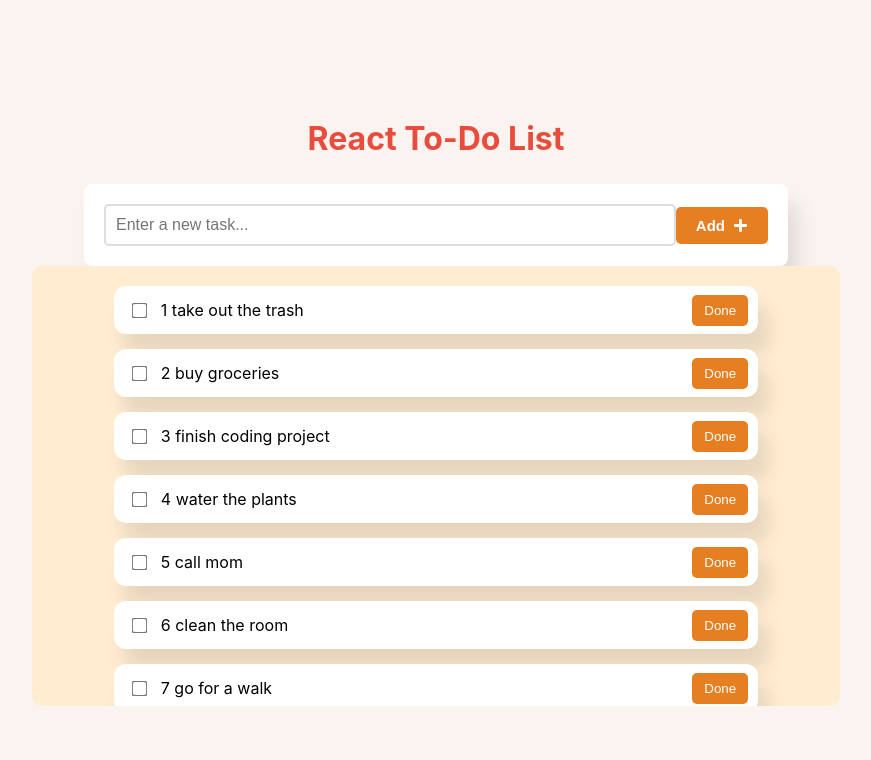
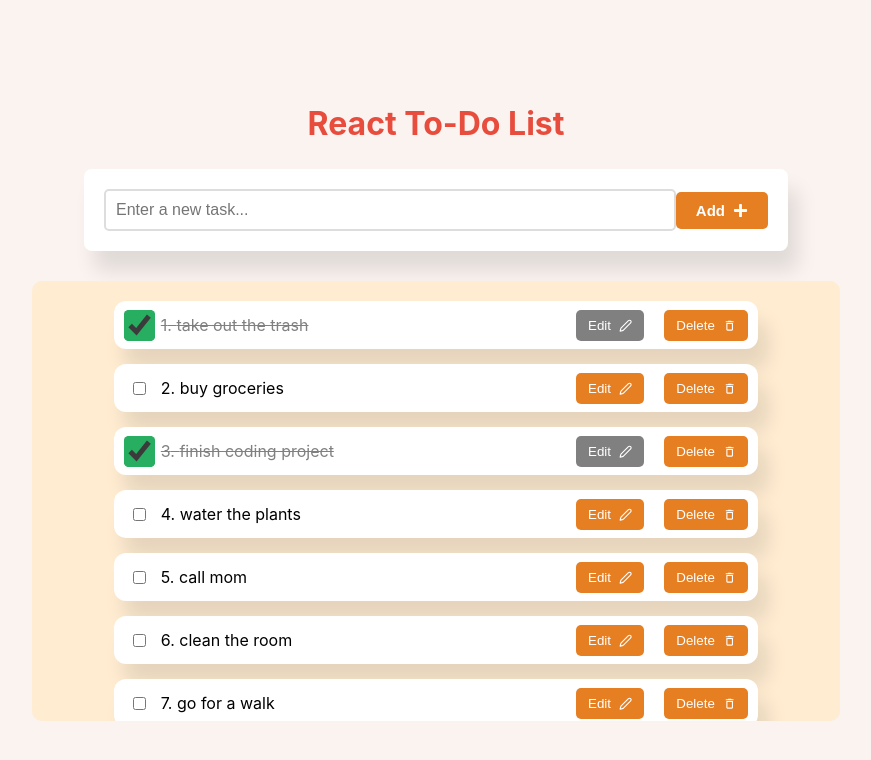
Before and after one commit to zamanmughal98/react-todo-list, a React (Vite) app: page / in a window 1280 px wide. Shown: the top 760 px of the page, without its empty margins (204-1075 px from the left). Built offline with nearby package versions, Linux system fonts and the light colour scheme.

Commit message:
completed the Todo List task

```diff
--- a/src/App.jsx
+++ b/src/App.jsx
@@ -1,24 +1,106 @@
 import './styles/App.css';
 import { useState } from 'react';
+
 import { ToDoListData } from './components/data.js';
 import CreateNewTask from './components/CreateNewTask';
+import TasksContainer from './components/TasksContainer.jsx';
+
 const App = () => {
   const [newTask, setNewTask] = useState('');
-  const handleChange = (e) => setNewTask(e.target.value);
+  const [tasksList, setTasksList] = useState(ToDoListData);
+
+  const [editingTaskId, setEditingTaskId] = useState(null);
+  const [editedTitle, setEditedTitle] = useState('');
+
+  const taskOnChangeHandler = (e) => setNewTask(e.target.value);
+
+  const addTaskHandler = () => {
+    if (!newTask.trim()) {
+      alert('Task cannot be empty!');
+      return;
+    }
+
+    const isDuplicate = tasksList.some(
+      (task) =>
+        task.title.toLowerCase().trim() === newTask.toLowerCase().trim(),
+    );
+
+    if (isDuplicate) {
+      alert('Task already exists!');
+      return;
+    }
+
+    const newTaskObj = {
+      id: tasksList[tasksList.length - 1]?.id + 1,
+      title: newTask.trim(),
+      isCompleted: false,
+    };
+
+    setTasksList([...tasksList, newTaskObj]);
+    setNewTask('');
+  };
+
+  const handleToggle = (e) => {
+    const id = parseInt(e.target.id);
+
+    const updatedTasks = tasksList.map((task) =>
+      task.id === id ? { ...task, isCompleted: !task.isCompleted } : task,
+    );
+    setTasksList(updatedTasks);
+  };
+
+  const handleDelete = (e) => {
+    const id = parseInt(e.target.id);
+    const updatedTasks = tasksList.filter((task) => task.id !== id);
+    setTasksList(updatedTasks);
+  };
+
+  const handleEditClick = (e) => {
+    const id = parseInt(e.target.id);
+    const currentTitle = tasksList.find((item) => item.id === id)?.title;
+
+    setEditingTaskId(parseInt(id));
+    setEditedTitle(currentTitle);
+  };
+
+  const handleEditChange = (e) => {
+    setEditedTitle(e.target.value);
+  };
+
+  const handleEditSave = (e) => {
+    const id = parseInt(e.target.id);
+
+    if (!editedTitle.trim()) {
+      alert('Task cannot be empty!');
+      return;
+    }
+    const updatedTasks = tasksList.map((task) =>
+      task.id === id ? { ...task, title: editedTitle.trim() } : task,
+    );
+
+    setTasksList(updatedTasks);
+    setEditingTaskId(null);
+    setEditedTitle('');
+  };
 
   return (
     <>
-      <CreateNewTask value={newTask} onChangeHandler={handleChange} />
+      <CreateNewTask
+        value={newTask}
+        onChangeHandler={taskOnChangeHandler}
+        onClickHandler={addTaskHandler}
+      />
 
-      <section className="viewTasksContainer">
-        {ToDoListData.map(({ id, title }) => (
-          <li className="viewTaskItem" key={id}>
-            <input type="checkbox" />
-            {id} {title.toLocaleLowerCase()}
-            <button id="addTaskButton">Done</button>
-          </li>
-        ))}
-      </section>
+      <TasksContainer
+        tasksList={tasksList}
+        editingTaskId={editingTaskId}
+        editedTitle={editedTitle}
+        handleToggle={handleToggle}
+        handleDelete={handleDelete}
+        handleEditClick={handleEditClick}
+        handleEditChange={handleEditChange}
+        handleEditSave={handleEditSave}
+      />
     </>
   );
 };
--- a/src/components/CreateNewTask.jsx
+++ b/src/components/CreateNewTask.jsx
@@ -1,5 +1,5 @@
 import { FaPlus } from 'react-icons/fa';
-const CreateNewTask = ({ value, onChangeHandler }) => {
+const CreateNewTask = ({ value, onChangeHandler, onClickHandler }) => {
   return (
     <>
       <h1 className="title">React To-Do List</h1>
@@ -15,7 +15,11 @@ const CreateNewTask = ({ value, onChangeHandler }) => {
           aria-label="New Task Input"
         />
 
-        <button className="addButton" type="button" aria-label="Add Task">
+        <button
+          className="addButton"
+          type="button"
+          aria-label="Add Task"
+          onClick={onClickHandler}>
           <span className="iconsWrapper">
             Add <FaPlus />
           </span>
--- /dev/null
+++ b/src/components/TaskNotFound.jsx
@@ -0,0 +1,10 @@
+const TaskNotFound = () => {
+  return (
+    <>
+      <h1 className="title">No Tasks To Show!</h1>
+      <span className="title">Add a new task to get started!</span>
+    </>
+  );
+};
+
+export default TaskNotFound;
--- /dev/null
+++ b/src/components/TasksContainer.jsx
@@ -0,0 +1,82 @@
+import { FiEdit2 } from 'react-icons/fi';
+import { MdOutlineDelete } from 'react-icons/md';
+import { IoMdSave } from 'react-icons/io';
+import TaskNotFound from './TaskNotFound';
+
+const TasksContainer = ({
+  tasksList,
+  editingTaskId,
+  editedTitle,
+  handleToggle,
+  handleEditClick,
+  handleEditSave,
+  handleDelete,
+  handleEditChange,
+}) => {
+  return (
+    <section className="viewTasksContainer">
+      {tasksList.length === 0 && <TaskNotFound />}
+
+      {tasksList.map(({ id, title, isCompleted }) => (
+        <li
+          className="viewTaskItem"
+          key={id}
+          style={{
+            textDecoration: isCompleted ? 'line-through' : 'none',
+            color: isCompleted ? 'gray' : 'black',
+          }}>
+          <input
+            className="checkbox"
+            type="checkbox"
+            checked={isCompleted}
+            id={id}
+            onChange={handleToggle}
+            disabled={editingTaskId === id}
+          />
+          {editingTaskId === id ? (
+            <>
+              <input
+                type="text"
+                value={editedTitle}
+                onChange={handleEditChange}
+                className="editInputField"
+              />
+              <button
+                className="taskBtnPosition taskButtons"
+                onClick={handleEditSave}>
+                <span id={id} className="iconsWrapper">
+                  Save
+                  <IoMdSave />
+                </span>
+              </button>
+            </>
+          ) : (
+            <>
+              {id}. {title}
+              <div className="taskBtnPosition">
+                <button
+                  className="taskButtons"
+                  disabled={isCompleted}
+                  onClick={handleEditClick}>
+                  <span id={id} className="iconsWrapper">
+                    Edit
+                    <FiEdit2 />
+                  </span>
+                </button>
+
+                <button className="taskButtons" onClick={handleDelete}>
+                  <span id={id} className="iconsWrapper">
+                    Delete
+                    <MdOutlineDelete />
+                  </span>
+                </button>
+              </div>
+            </>
+          )}
+        </li>
+      ))}
+    </section>
+  );
+};
+
+export default TasksContainer;
--- a/src/components/data.js
+++ b/src/components/data.js
@@ -1,7 +1,7 @@
 export const ToDoListData = [
-    {id: 1,title: 'take out the trash', isCompleted: false},
+    {id: 1,title: 'take out the trash', isCompleted: true},
     {id: 2,title: 'buy groceries', isCompleted: false},
-    {id: 3,title: 'finish coding project', isCompleted: false},
+    {id: 3,title: 'finish coding project', isCompleted: true},
     {id: 4,title: 'water the plants', isCompleted: false},
     {id: 5,title: 'call mom', isCompleted: false},
     {id: 6,title: 'clean the room', isCompleted: false},
--- a/src/styles/App.css
+++ b/src/styles/App.css
@@ -3,6 +3,7 @@
   max-width: inherit;
   margin: 0 auto;
   text-align: center;
+  color-scheme: light;
 }
 
 .createTaskContainer {
@@ -10,16 +11,15 @@
   flex-direction: row;
   justify-content: space-between;
   align-items: center;
-
   background: #fff;
   border-radius: 8px;
   box-shadow: 10px 20px 20px rgba(0, 0, 0, 0.1);
-
   padding: 20px;
   width: 55%;
   margin-left: auto;
   margin-right: auto;
   box-sizing: border-box;
+  margin-bottom: 30px;
 }
 
 .title {
@@ -28,16 +28,22 @@
   font-size: 2rem;
 }
 
+.editInputField,
 .inputField {
   background: #fff;
   color: black;
-  width: 100%;
   padding: 10px;
   border: 2px solid #ddd;
   border-radius: 5px;
   font-size: 1rem;
   outline: none;
+  width:50%;
 }
+
+.inputField {
+  width: 100%;
+}
+
 .inputField:focus {
   border: 2px solid #e74c3c;
 }
@@ -49,15 +55,24 @@
   padding: 10px 20px;
   border-radius: 5px;
   cursor: pointer;
-  transition: ease-in-out 0.5s;
   font-size: 15px;
   font-weight: 600;
+  transition: all ease-in-out 0.5s;
 }
 
 .addButton:hover {
   background-color: #d35400;
   transform: scale(1.1);
 }
+
+.addButton:active {
+  background: #ffecd1;
+  transform: scale(0.95);
+  color: #e74c3c;
+  font-size: 15px;
+  font-weight: 600;
+}
+
 .iconsWrapper {
   display: flex;
   justify-content: center;
@@ -75,6 +90,7 @@
   margin-right: auto;
   width: 60%;
 }
+
 .viewTaskItem {
   background-color: #fff;
   border-radius: 12px;
@@ -87,50 +103,55 @@
   width: 80%;
   margin-left: auto;
   margin-right: auto;
-  transition: transform 0.5s;
+  transition: all ease-in-out 0.7s;
+
 }
 .viewTaskItem:hover {
   transform: scale(1.2);
 }
 
-input[type='checkbox'] {
+.checkbox {
   margin-right: 15px;
   accent-color: #27ae60;
   background: #fff;
   color: #fff;
-  transform: scale(1.2);
+  transition: all ease-in-out 0.5s;
+
 }
 
-input[type='checkbox']:hover {
+.checkbox:hover {
   transform: scale(2.4);
 }
-input[type='checkbox']:checked {
+.checkbox:checked {
   accent-color: #27ae60;
   transform: scale(2.4);
 }
 
-button {
+.taskBtnPosition {
+  position: absolute;
+  right: 10px;
+  display: flex;
+  gap:20px;
+}
+
+.taskButtons {
   background-color: #e67e22;
   color: #ffffff;
   border: none;
   padding: 8px 12px;
   border-radius: 5px;
   cursor: pointer;
-  transition:
-    background-color 0.3s,
-    transform 0.2s;
-}
-#addTaskButton {
-  position: absolute;
-  right: 10px;
+  transition: ease-in-out 0.5s;
+
 }
 
-button:hover {
-  background-color: #d35400;
-  transform: scale(1.4);
+.taskButtons:hover {
+  background-color: #d3540081;
+  transform: scale(1.2);
 }
-button:active,
-#addTaskButton:active {
+
+.taskButtons:active,
+.addTaskButton:active {
   background: #ffecd1;
   transform: scale(0.95);
   color: #e74c3c;
@@ -138,7 +159,20 @@ button:active,
   font-weight: 600;
 }
 
-button:disabled {
+.taskButtons:disabled {
+  transform: scale(1);
+
   background-color: gray;
   cursor: not-allowed;
 }
+
+.taskButtons:disabled:hover {
+  transform: scale(1);
+  cursor: not-allowed;
+}
+
+.taskButtons:disabled:active {
+  background: gray;
+  transform: scale(1);
+  color: gray;
+}
```
